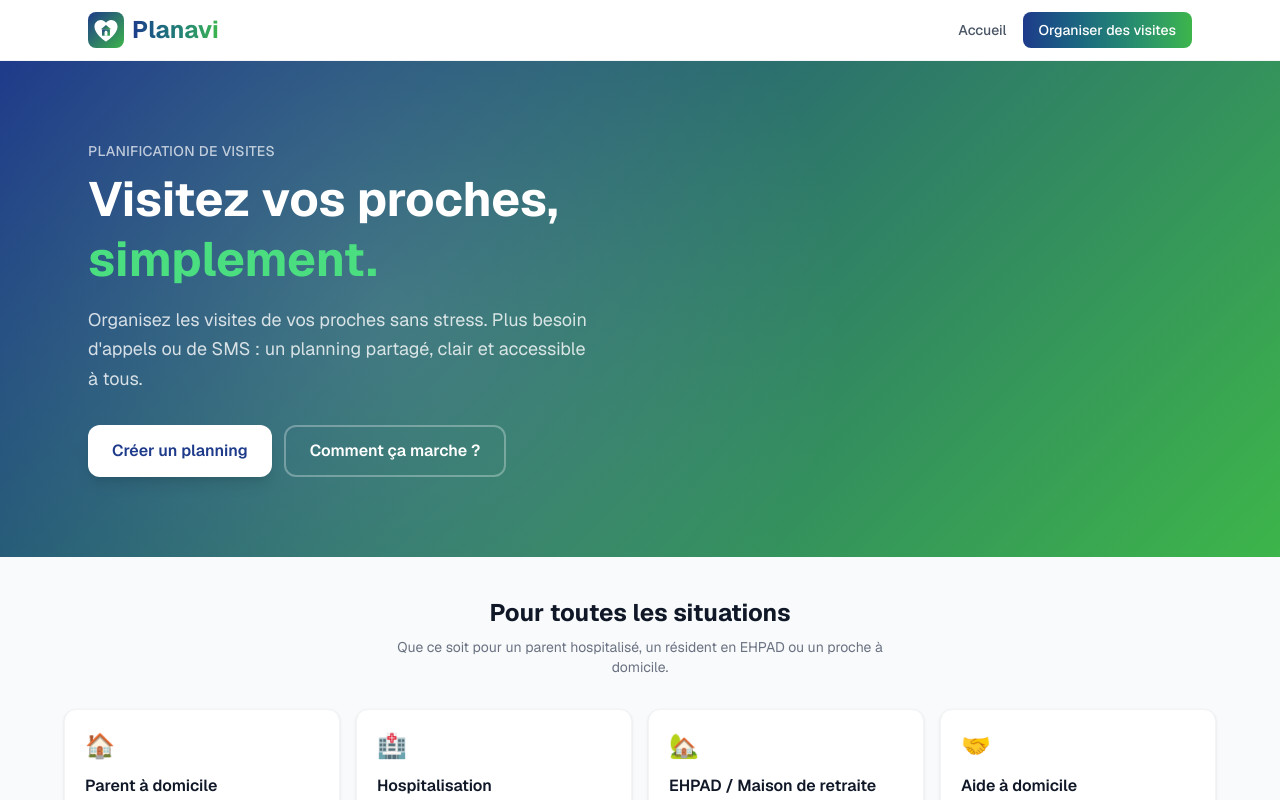
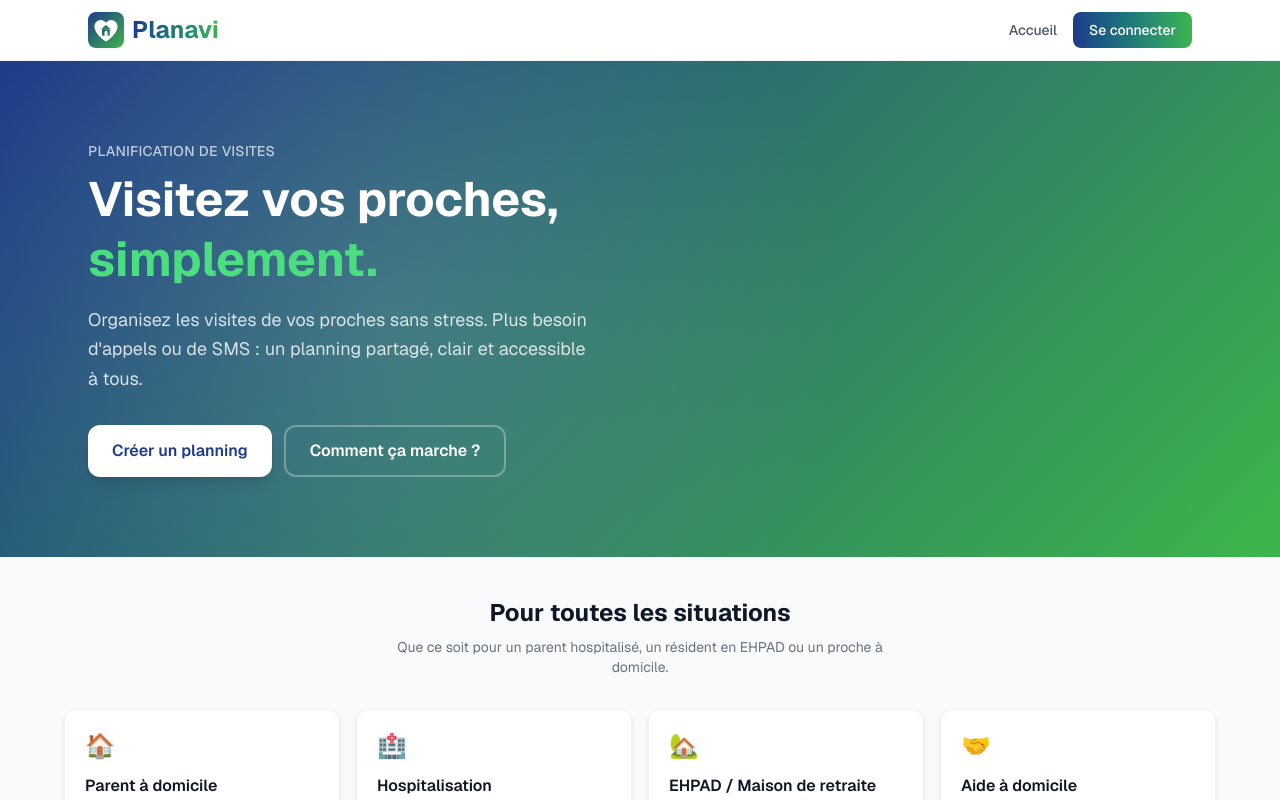
Before and after one commit to LoloFR44/planavi, a Next.js app: page / in a window 1280 px wide. Shown: the top 800 px of the page. Built offline with nearby package versions, Linux system fonts and the light colour scheme; no server answers.

Commit message:
Renomme le bouton 'Organiser des visites' en 'Se connecter'
Co-Authored-By: Claude Opus 4.6 <noreply@anthropic.com>

```diff
--- a/src/components/Header.tsx
+++ b/src/components/Header.tsx
@@ -37,7 +37,7 @@ export default function Header() {
             href="/admin"
             className="px-4 py-2 bg-gradient-to-r from-[#1e3a8a] to-[#3db54a] text-white text-sm font-medium rounded-lg hover:shadow-md transition-all"
           >
-            Organiser des visites
+            Se connecter
           </Link>
         </nav>
 
@@ -73,7 +73,7 @@ export default function Header() {
             className="block py-2 text-[#1e3a8a] text-sm font-medium"
             onClick={() => setMenuOpen(false)}
           >
-            Organiser des visites
+            Se connecter
           </Link>
         </div>
       )}
```
